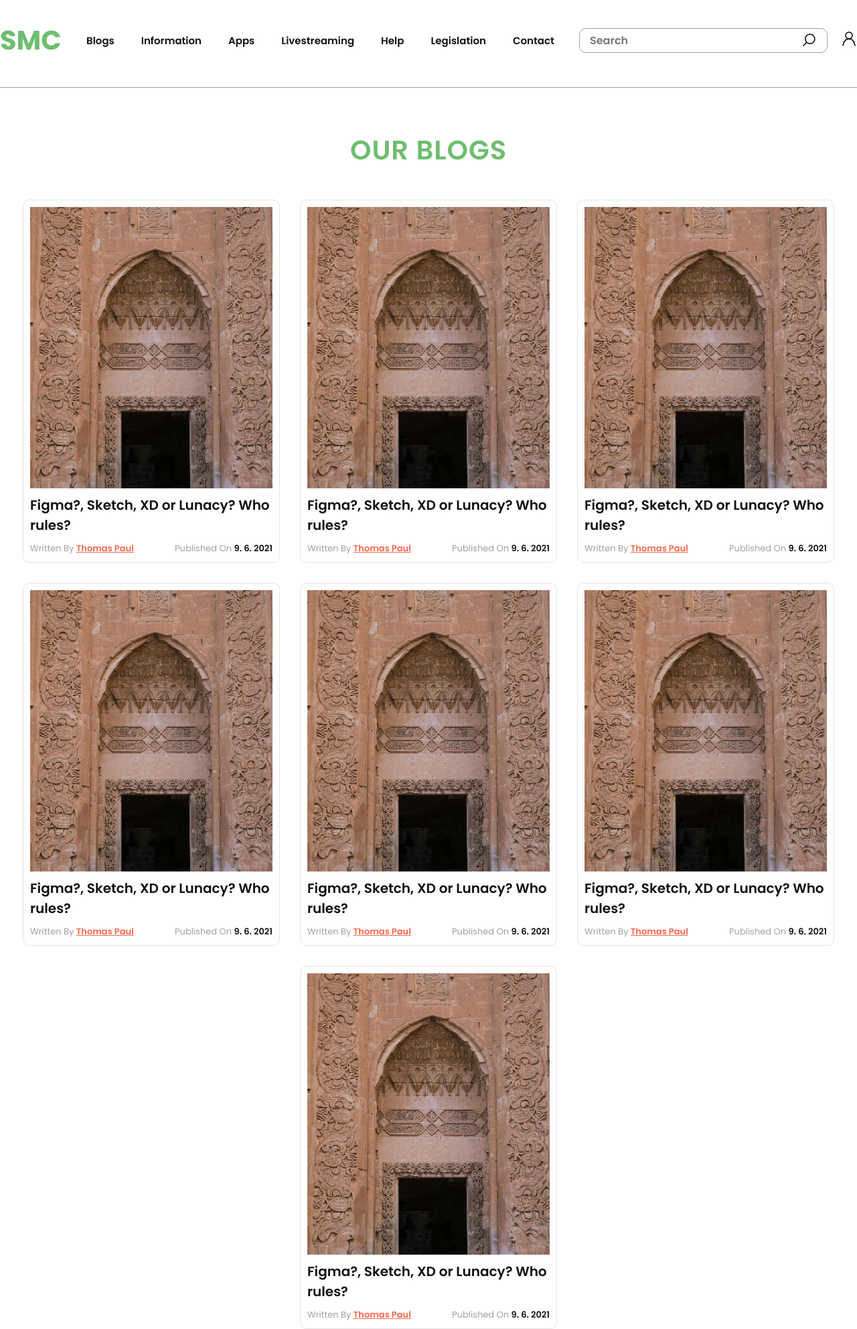
After one commit to devwithfarshi/smc-php, a PHP site: page /blogs.php in a window 1280 px wide. The commit adds this page. Shown: the whole page at 67% size. Run offline with PHP 8.4, Linux system fonts and the light colour scheme.

Commit message:
home page and blogs page done

```diff
--- /dev/null
+++ b/blogs.php
@@ -0,0 +1,107 @@
+<?php include './components/header.php'; ?>
+
+
+
+<main class="main">
+    <div class="container">
+
+        <h2 class="page_heading">Our Blogs</h2>
+        <section class="blogs_wrapper">
+            <div class="blog__card">
+                <a href="blog_details.php">
+                    <figure>
+                        <img src="./assets/images/blog_image.jpg" alt="Category">
+
+                    </figure>
+                    <h2>Figma?, Sketch, XD or Lunacy? Who rules?</h2>
+                </a>
+                <div class="blog__infos">
+                    <p>written by <span class="autor_name">Thomas Paul</span> </p>
+                    <p>published on <span class="published_date">9. 6. 2021</span> </p>
+                </div>
+            </div>
+            <div class="blog__card">
+                <a href="blog_details.php">
+                    <figure>
+                        <img src="./assets/images/blog_image.jpg" alt="Category">
+
+                    </figure>
+                    <h2>Figma?, Sketch, XD or Lunacy? Who rules?</h2>
+                </a>
+                <div class="blog__infos">
+                    <p>written by <span class="autor_name">Thomas Paul</span> </p>
+                    <p>published on <span class="published_date">9. 6. 2021</span> </p>
+                </div>
+            </div>
+            <div class="blog__card">
+                <a href="blog_details.php">
+                    <figure>
+                        <img src="./assets/images/blog_image.jpg" alt="Category">
+
+                    </figure>
+                    <h2>Figma?, Sketch, XD or Lunacy? Who rules?</h2>
+                </a>
+                <div class="blog__infos">
+                    <p>written by <span class="autor_name">Thomas Paul</span> </p>
+                    <p>published on <span class="published_date">9. 6. 2021</span> </p>
+                </div>
+            </div>
+            <div class="blog__card">
+                <a href="blog_details.php">
+                    <figure>
+                        <img src="./assets/images/blog_image.jpg" alt="Category">
+
+                    </figure>
+                    <h2>Figma?, Sketch, XD or Lunacy? Who rules?</h2>
+                </a>
+                <div class="blog__infos">
+                    <p>written by <span class="autor_name">Thomas Paul</span> </p>
+                    <p>published on <span class="published_date">9. 6. 2021</span> </p>
+                </div>
+            </div>
+            <div class="blog__card">
+                <a href="blog_details.php">
+                    <figure>
+                        <img src="./assets/images/blog_image.jpg" alt="Category">
+
+                    </figure>
+                    <h2>Figma?, Sketch, XD or Lunacy? Who rules?</h2>
+                </a>
+                <div class="blog__infos">
+                    <p>written by <span class="autor_name">Thomas Paul</span> </p>
+                    <p>published on <span class="published_date">9. 6. 2021</span> </p>
+                </div>
+            </div>
+            <div class="blog__card">
+                <a href="blog_details.php">
+                    <figure>
+                        <img src="./assets/images/blog_image.jpg" alt="Category">
+
+                    </figure>
+                    <h2>Figma?, Sketch, XD or Lunacy? Who rules?</h2>
+                </a>
+                <div class="blog__infos">
+                    <p>written by <span class="autor_name">Thomas Paul</span> </p>
+                    <p>published on <span class="published_date">9. 6. 2021</span> </p>
+                </div>
+            </div>
+            <div class="blog__card">
+                <a href="blog_details.php">
+                    <figure>
+                        <img src="./assets/images/blog_image.jpg" alt="Category">
+
+                    </figure>
+                    <h2>Figma?, Sketch, XD or Lunacy? Who rules?</h2>
+                </a>
+                <div class="blog__infos">
+                    <p>written by <span class="autor_name">Thomas Paul</span> </p>
+                    <p>published on <span class="published_date">9. 6. 2021</span> </p>
+                </div>
+            </div>
+
+        </section>
+    </div>
+</main>
+
+
+<?php include './components/footer.php';?>
--- a/components/header.php
+++ b/components/header.php
@@ -15,9 +15,12 @@
     <header>
         <div class="container">
             <nav class="navbar ">
-                <h2 class="logo">SMc</h2>
+                <a href="
+                /">
+                    <h2 class="logo">SMc</h2>
+                </a>
                 <ul class="nav_list">
-                    <li class="nav__list__items"><a href="/">Home</a></li>
+                    <li class="nav__list__items"><a href="./blogs.php">Blogs</a></li>
                     <li class="nav__list__items"><a href="#">Information</a></li>
                     <li class="nav__list__items"><a href="#">Apps</a></li>
                     <li class="nav__list__items"><a href="#">Livestreaming</a></li>
--- a/css/login.css
+++ b/css/login.css
@@ -25,13 +25,10 @@
   font-weight: 600;
 }
 .login__section p a {
-  color: var(--c-7);
   text-decoration: underline;
   text-transform: capitalize;
 }
 
-.auth_form {
-}
 .auth_form input {
   display: block;
   margin: 2rem auto;
@@ -53,4 +50,5 @@
   color: var(--c-4);
   font-size: 1.4rem;
   font-weight: 600;
+  cursor: pointer;
 }
--- a/css/navbar.css
+++ b/css/navbar.css
@@ -5,6 +5,7 @@ header {
   position: fixed;
   top: 0;
   width: 100%;
+  z-index: 99;
 }
 
 .navbar {
--- a/css/style.css
+++ b/css/style.css
@@ -36,3 +36,145 @@ ul {
   max-width: 144rem;
   margin: 0 auto;
 }
+.main {
+  padding-top: 15rem;
+}
+.page_heading {
+  text-align: center;
+  margin: 5rem 0;
+  font-size: 4rem;
+  font-weight: 600;
+  text-transform: uppercase;
+  color: var(--c-1);
+  line-height: 1.2;
+  letter-spacing: 0.1rem;
+}
+
+/* ===========================
+banner
+==================
+*/
+
+#banner {
+  height: 100vh;
+}
+
+.banner_wrapper {
+  padding-top: 5rem;
+  display: flex;
+  align-items: center;
+  justify-content: space-between;
+}
+.banner_wrapper .banner__text__box {
+  width: 50%;
+}
+.banner_image {
+  width: 50%;
+  img {
+    width: 100%;
+  }
+}
+.banner_wrapper .banner__text__box .banner__text__box__heading {
+  font-size: 6rem;
+  color: var(--c-3);
+  text-transform: uppercase;
+}
+.banner_wrapper .banner__text__box .banner__text__box__heading span {
+  display: block;
+  color: var(--c-1);
+}
+
+.banner_wrapper .banner__text__box p {
+  font-size: 2rem;
+  color: var(--c-3);
+  margin-top: 1rem;
+  margin-bottom: 2rem;
+}
+
+.banner__btn {
+  display: inline-block;
+  background-color: var(--c-2);
+  padding: 1rem 3rem;
+  border-radius: 3.2rem;
+  font-size: 2rem;
+  color: var(--c-7);
+  font-weight: 600;
+}
+
+/* ===========================
+End banner
+==================
+*/
+
+/* blogs */
+
+.blogs_wrapper {
+  display: flex;
+  justify-content: center;
+  flex-wrap: wrap;
+  gap: 3rem;
+}
+
+.blog__card {
+  width: 30%;
+  padding: 1rem;
+  border-radius: 1rem;
+  cursor: pointer;
+  border: 0.1rem solid var(--c-6);
+  transition: all 250ms ease-in-out;
+}
+
+.blog__card:hover {
+  transform: translateY(-1rem);
+  box-shadow: 0 0.5rem 1rem rgba(0, 0, 0, 0.15);
+}
+
+.blog__card figure {
+  height: 42rem;
+  img {
+    width: 100%;
+    height: 100%;
+    object-fit: cover;
+  }
+}
+
+.blog__card h2 {
+  font-size: 2rem;
+  font-weight: 600;
+  color: var(--c-3);
+  margin: 1rem 0;
+}
+.blog__card div.blog__infos {
+  display: flex;
+  align-items: center;
+  justify-content: space-between;
+}
+
+.blog__card div.blog__infos p {
+  color: var(--c-5);
+  font-size: 1.3rem;
+  text-transform: capitalize;
+}
+
+.blog__card div.blog__infos p .autor_name {
+  color: var(--c-2);
+  font-weight: 600;
+  text-decoration: underline;
+}
+
+.blog__card div.blog__infos p .published_date {
+  color: var(--c-3);
+  font-weight: 600;
+}
+
+/* blog_details */
+.blog_details_image {
+  height: 60vh;
+  img {
+    width: 100%;
+    height: 100%;
+    object-fit: cover;
+  }
+}
+.blog_details_author_info {
+}
--- /dev/null
+++ b/db.php
@@ -0,0 +1,6 @@
+<?php
+$server="localhost";
+$username="root";
+$password="";
+$db_name="smc";
+$db_con=mysqli_connect($server,$username,$password,$db_name);
```
Also changed, not shown: blog_details.php (added, +21 -0 lines), index.php (+23 -4 lines), logfail.php (added, +11 -0 lines), login.php (+33 -4 lines), register.php (+30 -6 lines), assets/images/banner_image.svg (added), assets/images/blog_image.jpg (added).
